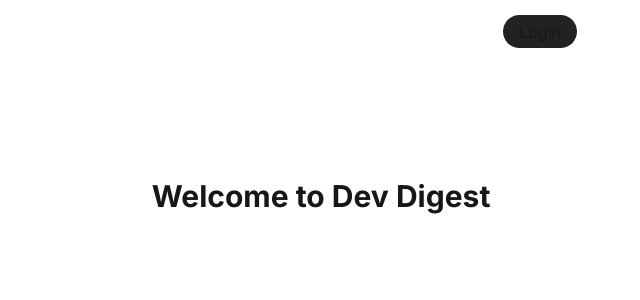
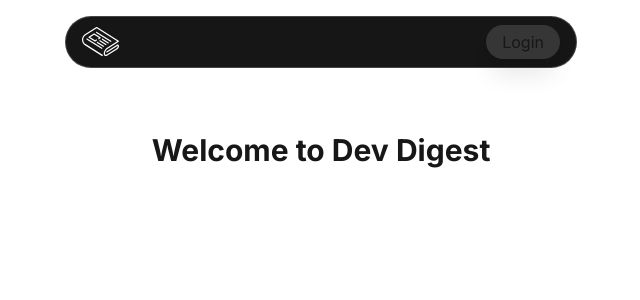
Before and after one commit to jjamesliu/DevDigest, a Next.js app: page / in a window 1280 px wide. Shown: the top 300 px of the page, without its empty margins (319-959 px from the left). Built offline with nearby package versions, Linux system fonts and the light colour scheme.

Commit message:
animations added

```diff
--- a/src/app/components/Header.tsx
+++ b/src/app/components/Header.tsx
@@ -1,10 +1,17 @@
-
+'use client';
+import { motion } from 'framer-motion';
 
 export default function Header() {
     return (
-        <div className='mt-[0.8rem] flex items-center w-lg mx-auto justify-between rounded-full '>
-            <img src='/newspaper.svg' alt='newspaper brand logo' className="w-[3rem]" />
-            <button className='rounded-full bg-[#222222] px-[1rem] py-[0.3rem]'>Login</button>
-        </div>
+        <motion.div className="mt-4 flex items-center justify-between mx-auto max-w-lg rounded-full px-4 py-2 bg-[#161616] backdrop-blur-lg border border-white/20 "
+         initial={{ opacity: 0, scale: 0 }}
+            animate={{ opacity: 1, scale: 1 }}
+            transition={{
+                duration: 0.4,
+                scale: { type: "spring", visualDuration: 0.4, bounce: 0.5 },
+            }}>
+            <img src='/newspaper.svg' alt='newspaper brand logo' className="w-[2.3rem]" />
+            <button className='rounded-full bg-[#363636] px-[1rem] py-[0.3rem] shadow-xl cursor-pointer hover:bg-white/30 hover:scale-105 transition-all duration-200'>Login</button>
+        </motion.div>
     )
 }
--- a/src/app/page.tsx
+++ b/src/app/page.tsx
@@ -1,4 +1,6 @@
-import Header from './components/Header'
+'use client';
+import { motion } from 'framer-motion';
+import Header from './components/Header';
 
 
 
@@ -7,8 +9,19 @@ export default function Home() {
   return (
     <>
     <Header />
-    <div className='flex justify-center mt-[8rem]'>
-      <h1 className=' font-bold text-3xl'>Welcome to Dev Digest</h1>
+
+    <div className='flex justify-center mt-16'>
+      <motion.h1
+        className="font-bold text-3xl"
+        initial={{ y: -250, opacity: 0 }}
+        animate={{ y: 0, opacity: 1 }}
+        transition={{
+          duration: 0.6,
+          ease: 'easeOut',
+        }}
+      >
+        Welcome to Dev Digest
+      </motion.h1>
     </div>
     </>
   );
```
Also changed, not shown: package.json (+7 -6 lines), 2 other files (tests, documents, lock files or other folders).
